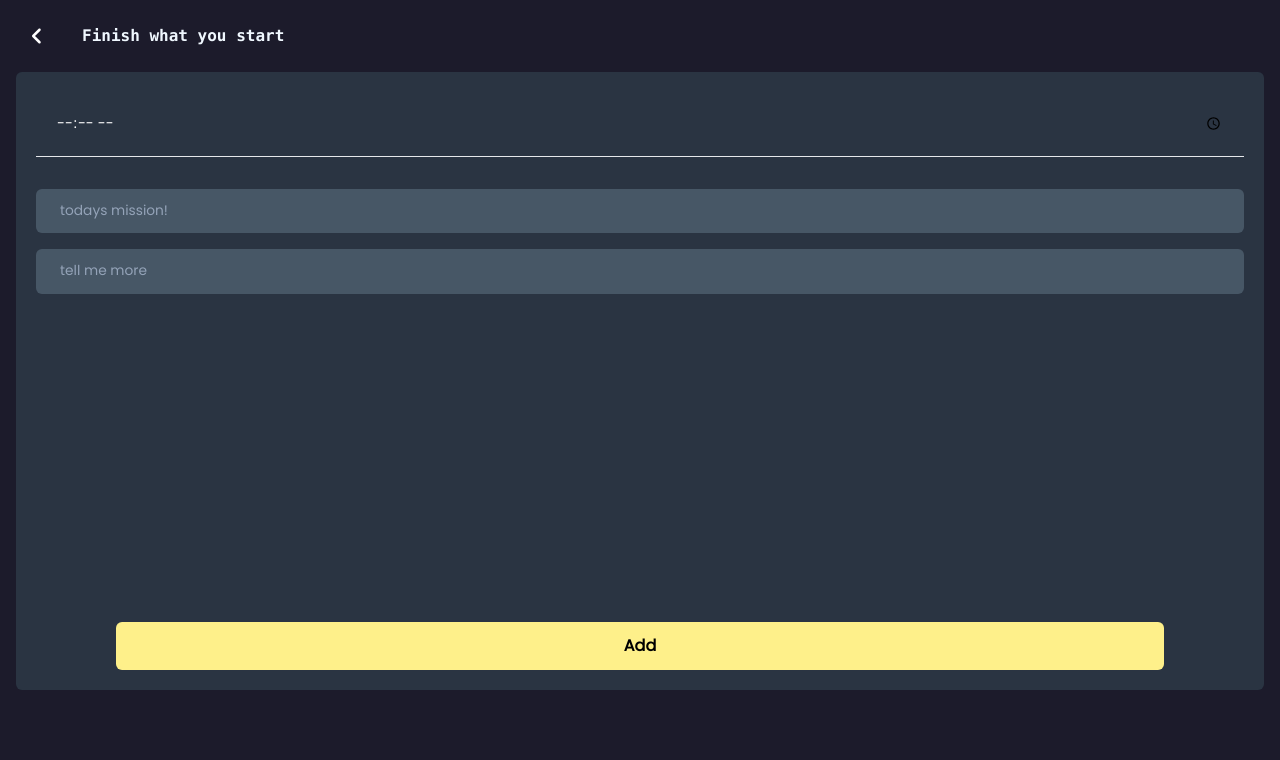
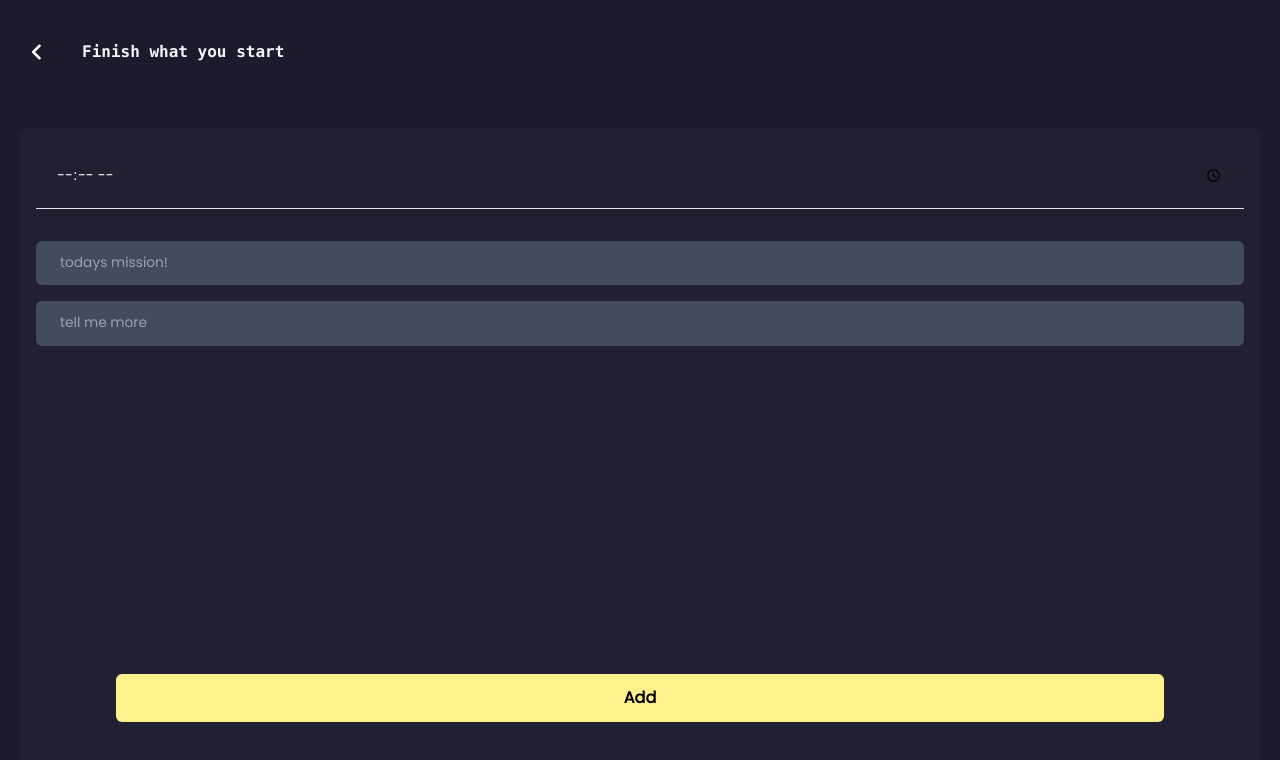
Before and after one commit to dextey/Doit, a React (Create React App) app in the folder client/: page /add in a window 1280 px wide. Shown: the top 760 px of the page. Built offline with nearby package versions, Linux system fonts and the light colour scheme; no server answers; a web font is replaced by a local one.

Commit message:
auto updation for tasks & updated UI

```diff
--- a/client/package.json
+++ b/client/package.json
@@ -6,6 +6,7 @@
     "@testing-library/jest-dom": "^5.16.1",
     "@testing-library/react": "^12.1.2",
     "@testing-library/user-event": "^13.5.0",
+    "axios": "^1.3.4",
     "firebase": "^9.6.8",
     "react": "^17.0.2",
     "react-dom": "^17.0.2",
--- a/client/src/App.js
+++ b/client/src/App.js
@@ -1,20 +1,18 @@
 import { Routes, Route } from "react-router-dom";
+import { TaskProvider } from "./Context/store";
 import HomePage from "./Pages/HomePage";
 import TaskPage from "./Pages/TaskPage";
-import { useEffect, useState } from "react";
 
 function App() {
-  const [Tasks, setTasks] = useState([]);
-
-  useEffect(() => {}, []);
-
   return (
     <div className="container mx-auto">
-      <Routes>
-        <Route path="/" element={<HomePage Tasks={Tasks} />} />
-        <Route path="/add" element={<TaskPage />} />
-        <Route path="/update" element={<TaskPage tasks={Tasks} />} />
-      </Routes>
+      <TaskProvider>
+        <Routes>
+          <Route path="/" element={<HomePage />} />
+          <Route path="/add" element={<TaskPage />} />
+          <Route path="/update" element={<TaskPage />} />
+        </Routes>
+      </TaskProvider>
     </div>
   );
 }
--- a/client/src/Components/Navbar.jsx
+++ b/client/src/Components/Navbar.jsx
@@ -5,7 +5,7 @@ import branch from "../icons/code-branch-solid.svg";
 function Navbar() {
   return (
     <div className="flex w-full justify-center">
-      <div className="flex p-3 justify-around bg-[#252F40] rounded-[14px] w-11/12 items-center absolute bottom-[1rem] ">
+      <div className="flex p-3 justify-around bg-[#252F40] rounded-[14px] w-11/12 items-center  ">
         <span>
           <img src={branch} className="h-6" alt="" />
         </span>
--- a/client/src/Components/Task.jsx
+++ b/client/src/Components/Task.jsx
@@ -2,22 +2,23 @@ import check from "../icons/circle-check-solid.svg";
 import { useNavigate } from "react-router";
 
 function Task({ task }) {
-  let navigate = useNavigate();
+  const { data, id } = task;
+
+  const navigate = useNavigate();
   const handleClick = (id) => {
-    console.log(id);
     localStorage.setItem("id", id);
     navigate("/update");
   };
-
   return (
     <div className="flex  m-[.3rem] mx-3 rounded-lg  justify-between bg-[#2D899C] bg-opacity-30 py-2 items-center ">
       <div
         className="flex flex-col p-4 py-1 text-white bg flex-1 "
-        onClick={() => handleClick(task.id)}
+        onClick={() => handleClick(id)}
+        on
       >
-        <h2 className="text-sm task font-semibold">{task.task}</h2>
-        <span className="text-xs font-light font-mono">{task.desc}</span>
-        <span className="text-xs font-light font-mono mt-2">{task.time}</span>
+        <h2 className="text-sm task font-semibold">{data.task}</h2>
+        <span className="text-xs font-light font-mono">{data.desc}</span>
+        <span className="text-xs font-light font-mono mt-2">{data.time}</span>
       </div>
       <div className="m-4">
         <span className="">
--- a/client/src/Pages/HomePage.jsx
+++ b/client/src/Pages/HomePage.jsx
@@ -4,10 +4,13 @@ import Navbar from "../Components/Navbar";
 
 import plus from "../icons/plus-solid.svg";
 import { Link } from "react-router-dom";
+import { useTasks } from "../Context/store";
 
-function HomePage({ Tasks }) {
+function HomePage() {
+  const Tasks = useTasks().state;
+
   return (
-    <div className="container mx-auto  h-screen ">
+    <div className="container flex flex-col mx-auto  h-screen ">
       <div className="flex justify-between ">
         <div></div>
         <div className="flex rounded-full items-center pl-7   p-2 m-2 bg-[#236966] bg-opacity-30">
@@ -21,12 +24,14 @@ function HomePage({ Tasks }) {
           <img src={plus} className="h-4" alt="" />
         </Link>
       </div>
-      <div className="flex flex-col overflow-y-auto  h-[500px] ">
-        {Tasks.map((task) => {
-          return <Task key={task.id} task={task} />;
-        })}
+      <div className="flex-grow   overflow-y-auto  ">
+        <div className="flex flex-col ">
+          {Object.keys(Tasks).map((id) => {
+            return <Task key={id} task={Tasks[id]} />;
+          })}
+        </div>
       </div>
-      <div>
+      <div className="flex w-full py-5">
         <Navbar />
       </div>
     </div>
--- a/client/src/Pages/TaskPage.jsx
+++ b/client/src/Pages/TaskPage.jsx
@@ -1,25 +1,22 @@
+import axios from "axios";
 import React, { useState } from "react";
-import { Link } from "react-router-dom";
+import { Link, useNavigate } from "react-router-dom";
+import { useTasks } from "../Context/store";
 import left from "../icons/angle-left-solid.svg";
 import trash from "../icons/trash-solid.svg";
 
-function TaskPage({ tasks }) {
+function TaskPage() {
+  const { state, dispatch } = useTasks();
   const id = localStorage.getItem("id");
-  console.log(tasks);
-  let task = [0];
-  if (tasks) {
-    task = tasks.filter((task) => task.id === id);
-  }
-  console.log(task[0]);
-
-  const deleteTask = async (id) => {
+  const task = id && state[id].data;
+  console.log(task);
+  const deleteTask = (id) => {
     console.log(id);
-    // window.location = "/";
   };
 
   return (
-    <div>
-      <div className="flex mx-6 m-4 p-2 justify-between items-center">
+    <div className="flex flex-col h-screen">
+      <div className="flex mx-6 py-10 p-2 justify-between items-center">
         <div className="flex gap-10 items-center">
           <Link to="/">
             <img src={left} alt="" className="h-5 " />
@@ -28,10 +25,10 @@ function TaskPage({ tasks }) {
             Finish what you start
           </span>
         </div>
-        {tasks && (
+        {task && (
           <span
             onClick={() => {
-              deleteTask(task[0].id);
+              deleteTask(task.id);
             }}
           >
             <img src={trash} alt="" className="h-5 opacity-40" />
@@ -39,8 +36,8 @@ function TaskPage({ tasks }) {
         )}
       </div>
 
-      <div className=" flex flex-col  rounded-md m-4 p-1 bg-[#4A6E78] bg-opacity-30 ">
-        <Form updatetask={task[0]} />
+      <div className=" flex flex-col flex-grow  rounded-md mx-4 p-1  ">
+        <Form updatetask={task} dispatch={dispatch} />
       </div>
     </div>
   );
@@ -48,9 +45,8 @@ function TaskPage({ tasks }) {
 
 export default TaskPage;
 
-// const Form = ({ setTask ,setDesc,setTime }) => {
-const Form = ({ updatetask }) => {
-  // console.log(updatetask && 1);
+const Form = ({ updatetask, dispatch }) => {
+  const navigate = useNavigate();
 
   const [task, setTask] = useState(updatetask ? updatetask.task : null);
   const [desc, setDesc] = useState(updatetask ? updatetask.desc : null);
@@ -59,7 +55,6 @@ const Form = ({ updatetask }) => {
   const [error, setError] = useState(false);
 
   const addTask = async () => {
-    console.log("adding task");
     if (!task || !desc || !time) {
       setError(!error);
     } else {
@@ -70,6 +65,19 @@ const Form = ({ updatetask }) => {
         time: time,
         done: done,
       };
+      axios
+        .post("http://localhost:4000/tasks", { data: newTask })
+        .then((res) => {
+          if (res.status === 201) {
+            dispatch({
+              type: "ADD_TASK",
+              payload: { [res.data.id]: res.data },
+            });
+          }
+        })
+        .then(() => {
+          navigate("/");
+        });
     }
   };
 
@@ -86,13 +94,11 @@ const Form = ({ updatetask }) => {
         time: time,
         done: done,
       };
-
-      console.log(newTask);
     }
   };
 
   return (
-    <>
+    <div className="bg-[#282c3f] h-full my-5  bg-opacity-30 rounded-lg">
       <div className="flex m-4 flex-col ">
         {error && (
           <div className="text-red-600 bg-red-300 rounded-lg m-3 p-2 px-4">
@@ -150,6 +156,6 @@ const Form = ({ updatetask }) => {
           {updatetask ? "Update" : "Add"}
         </button>
       </div>
-    </>
+    </div>
   );
 };
```
Also changed, not shown: 2 other files (tests, documents, lock files or other folders).
